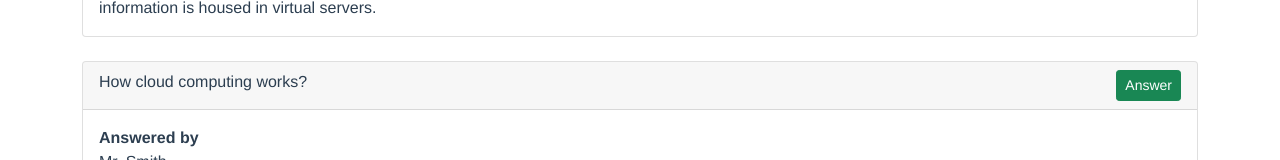
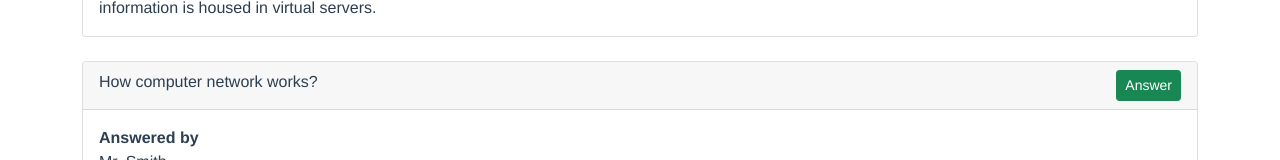
Before and after one commit to SHShuvo/Edu, a Vue app: page /teacher-profile in a window 1280 px wide. Shown: the part 237-397 px from the top of the page. Built offline with nearby package versions, Linux system fonts and the light colour scheme.

Commit message:
typo fixed in teacher

```diff
--- a/src/components/Teacher.vue
+++ b/src/components/Teacher.vue
@@ -47,7 +47,7 @@
                     <div style="text-left">
                         <div class="mb-3">
                             <div class="mb-2" for="exampleInputEmail1">{{answerForm.question?answerForm.question.question:''}}</div>
-                            <textarea v-model="answerForm.answer" class="form-control form-control-sm" placeholder="Write your question">
+                            <textarea v-model="answerForm.answer" class="form-control form-control-sm" placeholder="Write answer">
 
                             </textarea>
                         </div>
@@ -82,7 +82,7 @@ export default {
                     }
                 },
                 {
-                    question:'How cloud computing works?',
+                    question:'How computer network works?',
                     answerDetail:{
                         by:'Mr. Smith',
                         answer:`In more advanced terms, cloud technology works through data centers.
```
